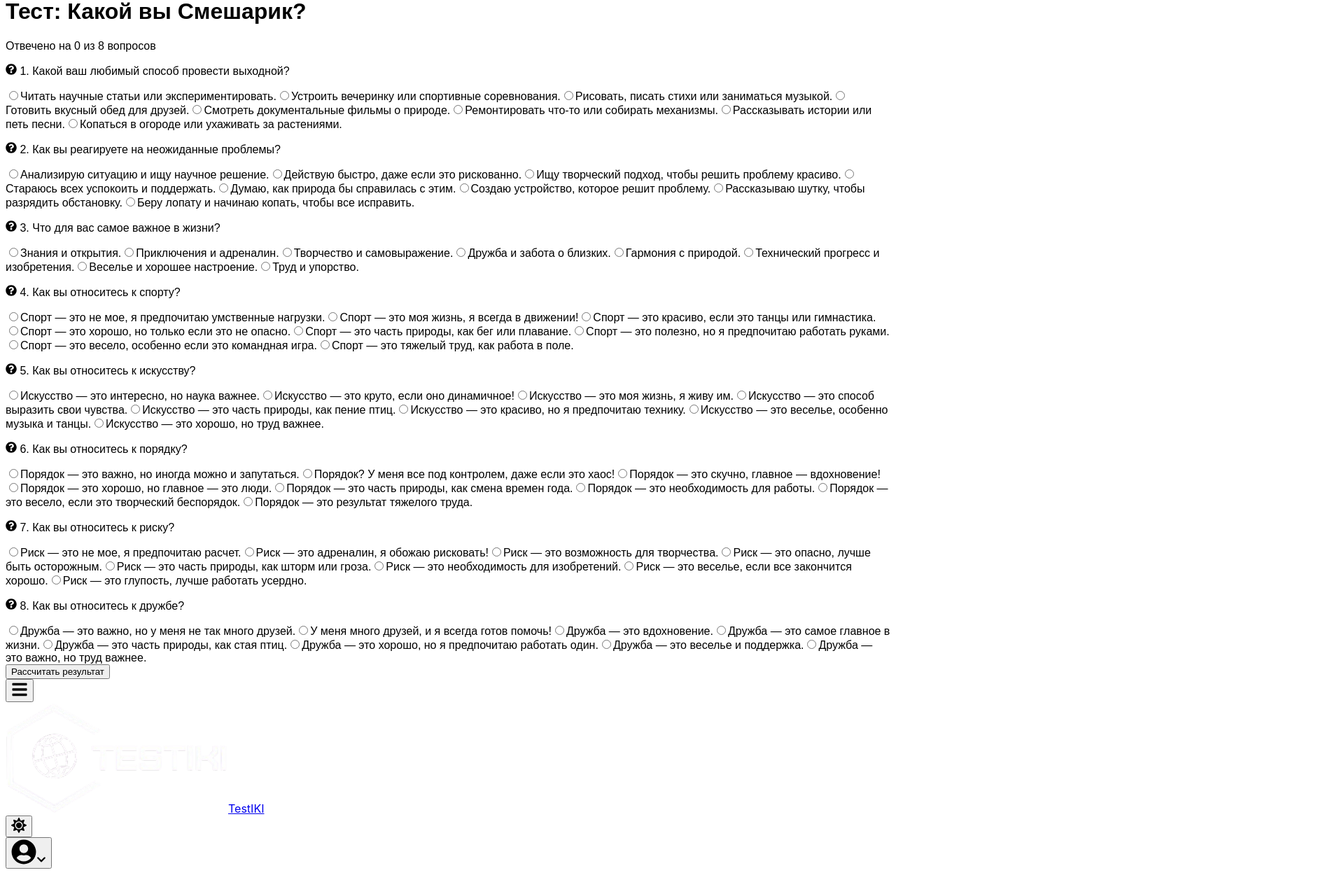
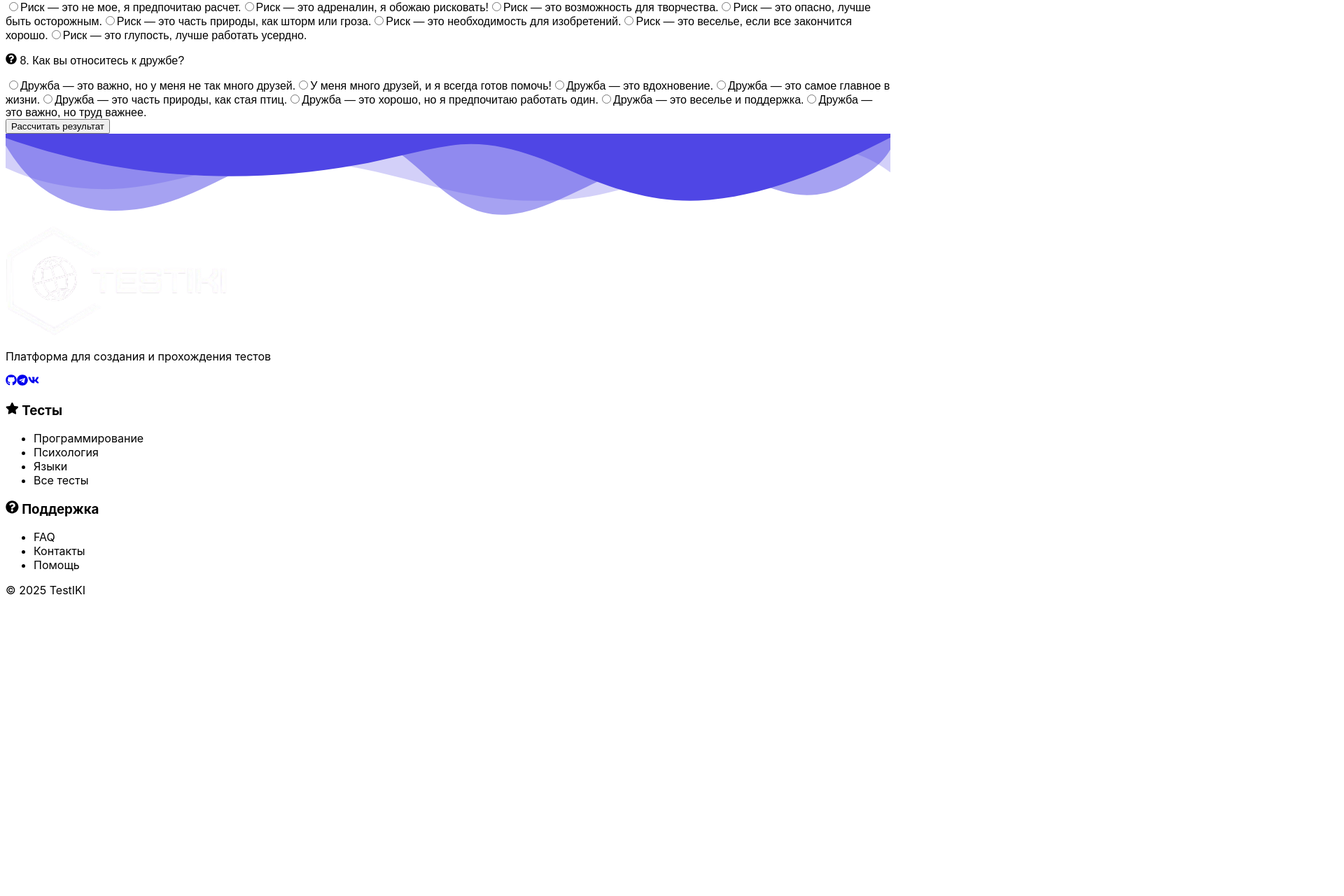
Before and after one commit to Kokos122/TestIKI, a React (Create React App) app in the folder Front/: page /smeshariki-test in a window 1280 px wide. Shown: the part 1074-2354 px from the top of the page at 70% size, 1920 px wide, since content can reach past the window. After the commit the page ends 1935 px from the top, so only its background shows below. Built offline with nearby package versions, Linux system fonts and the light colour scheme.

Commit message:
Доработал главную страницу

```diff
--- a/Front/src/Footer.js
+++ b/Front/src/Footer.js
@@ -1,233 +1,163 @@
 import React from "react";
-import { FaUserCircle, FaBars, FaSun, FaMoon, FaChevronDown } from "react-icons/fa";
-import { Link } from "react-router-dom";
-import { motion, AnimatePresence } from "framer-motion";
+import { FaStar, FaQuestionCircle, FaGithub, FaTelegram, FaVk } from "react-icons/fa";
+import { motion } from "framer-motion";
 
-const Header = ({ onProfileClick, onSidebarToggle, onThemeToggle, darkMode }) => {
-  const headerBg = darkMode
-    ? "bg-gradient-to-br from-gray-900 via-gray-800 to-gray-900"
-    : "bg-gradient-to-br from-indigo-500 via-indigo-400 to-indigo-500";
+const Footer = ({ darkMode }) => {
+  const footerBg = darkMode
+    ? "bg-gradient-to-t from-gray-900 to-gray-800"
+    : "bg-gradient-to-t from-indigo-600 to-indigo-500";
 
-  // Анимация выдвижения
-  const slideDown = {
-    hidden: { y: -100, opacity: 0 },
+  const textColor = darkMode ? "text-indigo-200" : "text-white";
+  const hoverColor = darkMode ? "hover:text-indigo-100" : "hover:text-gray-100";
+  const socialBg = darkMode ? "bg-gray-800" : "bg-indigo-700";
+
+  const containerVariants = {
+    hidden: { opacity: 0 },
+    visible: {
+      opacity: 1,
+      transition: {
+        staggerChildren: 0.1,
+        delayChildren: 0.2
+      }
+    }
+  };
+
+  const itemVariants = {
+    hidden: { y: 10, opacity: 0 },
     visible: {
       y: 0,
       opacity: 1,
       transition: {
         type: "spring",
-        stiffness: 200,
-        damping: 25,
-        mass: 0.5
-      }
-    },
-    exit: { y: -100, opacity: 0 }
-  };
-
-  // Анимация иконок
-  const iconBounce = {
-    hover: {
-      y: [0, -5, 0],
-      transition: {
-        duration: 0.5,
-        repeat: Infinity,
-        repeatType: "mirror"
+        stiffness: 100
       }
     }
   };
 
+  const WaveDivider = () => (
+    <div className="relative h-8 w-full overflow-hidden">
+      <svg
+        viewBox="0 0 1200 120"
+        preserveAspectRatio="none"
+        className="absolute top-0 left-0 w-full h-full"
+      >
+        <path
+          d="M0,0V46.29c47.79,22.2,103.59,32.17,158,28,70.36-5.37,136.33-33.31,206.8-37.5C438.64,32.43,512.34,53.67,583,72.05c69.27,18,138.3,24.88,209.4,13.08,36.15-6,69.85-17.84,104.45-29.34C989.49,25,1113-14.29,1200,52.47V0Z"
+          fill={darkMode ? "#111827" : "#4f46e5"}
+          opacity=".25"
+        />
+        <path
+          d="M0,0V15.81C13,36.92,27.64,56.86,47.69,72.05,99.41,111.27,165,111,224.58,91.58c31.15-10.15,60.09-26.07,89.67-39.8,40.92-19,84.73-46,130.83-49.67,36.26-2.85,70.9,9.42,98.6,31.56,31.77,25.39,62.32,62,103.63,73,40.44,10.79,81.35-6.69,119.13-24.28s75.16-39,116.92-43.05c59.73-5.85,113.28,22.88,168.9,38.84,30.2,8.66,59,6.17,87.09-7.5,22.43-10.89,48-26.93,60.65-49.24V0Z"
+          fill={darkMode ? "#111827" : "#4f46e5"}
+          opacity=".5"
+        />
+        <path
+          d="M0,0V5.63C149.93,59,314.09,71.32,475.83,42.57c43-7.64,84.23-20.12,127.61-26.46,59-8.63,112.48,12.24,165.56,35.4C827.93,77.22,886,95.24,951.2,90c86.53-7,172.46-45.71,248.8-84.81V0Z"
+          fill={darkMode ? "#111827" : "#4f46e5"}
+        />
+      </svg>
+    </div>
+  );
+
   return (
-    <AnimatePresence>
-      <motion.header
-        variants={slideDown}
+    <>
+      <WaveDivider />
+
+      <motion.footer
         initial="hidden"
-        animate="visible"
-        exit="exit"
-        className={`flex justify-between items-center px-6 py-4 h-24 shadow-2xl ${headerBg} sticky top-0 z-50`}
+        whileInView="visible"
+        viewport={{ once: true }}
+        variants={containerVariants}
+        className={`${footerBg} ${textColor} py-8 px-4`}
       >
-        {/* Левая часть с лого и меню */}
-        <div className="flex items-center space-x-8">
-          {/* Анимированная кнопка меню */}
-          <motion.button
-            onClick={onSidebarToggle}
-            whileHover="hover"
-            whileTap={{ scale: 0.9 }}
-            className="relative p-3 rounded-full group"
-          >
-            <FaBars size={24} className={darkMode ? "text-indigo-300" : "text-white"} />
-            {/* Эффект пульсации */}
-            <motion.span
-              className="absolute inset-0 border-2 border-transparent rounded-full pointer-events-none"
-              animate={{
-                borderColor: [null, darkMode ? "rgba(165,180,252,0.5)" : "rgba(255,255,255,0.5)", "transparent"],
-                scale: [1, 1.3, 1],
-                opacity: [0, 0.8, 0]
-              }}
-              transition={{
-                duration: 2,
-                repeat: Infinity,
-                repeatDelay: 3
-              }}
-            />
-          </motion.button>
-
-          {/* Логотип с эффектом поднятия */}
-          <motion.div
-            whileHover={{ y: -3 }}
-            transition={{ type: "spring", stiffness: 300 }}
-          >
-            <Link to="/" className="flex items-center">
+        <div className="max-w-6xl mx-auto">
+          <div className="grid grid-cols-1 md:grid-cols-4 gap-6">
+            {/* Лого и описание */}
+            <motion.div variants={itemVariants} className="md:col-span-2">
+              <div className="flex items-center mb-3">
                 <img
                   src={darkMode ? "/images/logo-white.png" : "/images/logo-white.png"}
-                alt="Logo"
-                className="h-14 w-auto"
+                  alt="TestIKI"
+                  className="h-10 w-auto mr-2"
                 />
-              <motion.span
-                className={`ml-3 text-xl font-bold ${darkMode ? "text-indigo-200" : "text-white"}`}
-                initial={{ opacity: 0, x: -10 }}
-                animate={{ opacity: 1, x: 0 }}
-                transition={{ delay: 0.3 }}
+                <span className="text-lg font-medium"></span>
+              </div>
+              <p className="text-xs opacity-80 mb-3">
+                Платформа для создания и прохождения тестов
+              </p>
+
+              {/* Социальные сети */}
+              <div className="flex space-x-3 mt-2">
+                {[
+                  { icon: <FaGithub />, name: "GitHub" },
+                  { icon: <FaTelegram />, name: "Telegram" },
+                  { icon: <FaVk />, name: "VK" }
+                ].map((social, index) => (
+                  <motion.a
+                    key={social.name}
+                    href="#"
+                    aria-label={social.name}
+                    whileHover={{ y: -3, scale: 1.1 }}
+                    whileTap={{ scale: 0.9 }}
+                    className={`p-2 rounded-full ${socialBg} ${hoverColor} transition-all`}
+                    initial={{ opacity: 0, y: 10 }}
+                    animate={{ opacity: 1, y: 0 }}
+                    transition={{ delay: 0.3 + index * 0.1 }}
                   >
-                TestIKI
-              </motion.span>
-            </Link>
+                    {social.icon}
+                  </motion.a>
+                ))}
+              </div>
+            </motion.div>
+
+            {/* Основные разделы */}
+            <motion.div variants={itemVariants}>
+              <h3 className="text-md font-medium mb-3 flex items-center">
+                <FaStar className="mr-2" /> Тесты
+              </h3>
+              <ul className="space-y-2">
+                {["Программирование", "Психология", "Языки", "Все тесты"].map((item) => (
+                  <motion.li
+                    key={item}
+                    whileHover={{ x: 3 }}
+                    className={`text-xs ${hoverColor} cursor-pointer`}
+                  >
+                    {item}
+                  </motion.li>
+                ))}
+              </ul>
+            </motion.div>
+
+            {/* Поддержка */}
+            <motion.div variants={itemVariants}>
+              <h3 className="text-md font-medium mb-3 flex items-center">
+                <FaQuestionCircle className="mr-2" /> Поддержка
+              </h3>
+              <ul className="space-y-2">
+                {["FAQ", "Контакты", "Помощь"].map((item) => (
+                  <motion.li
+                    key={item}
+                    whileHover={{ x: 3 }}
+                    className={`text-xs ${hoverColor} cursor-pointer`}
+                  >
+                    {item}
+                  </motion.li>
+                ))}
+              </ul>
             </motion.div>
           </div>
 
-        {/* Правая часть с элементами управления */}
-        <div className="flex items-center space-x-8">
-          {/* Переключатель темы с эффектом орбиты */}
-          <motion.div className="relative">
-            <motion.button
-              onClick={onThemeToggle}
-              whileHover={{ scale: 1.1 }}
-              whileTap={{ scale: 0.9 }}
-              className={`p-3 rounded-full ${darkMode ? "bg-indigo-900/30" : "bg-white/30"} backdrop-blur-sm`}
-              aria-label="Toggle theme"
+          {/* Копирайт */}
+          <motion.div
+            variants={itemVariants}
+            className={`border-t ${darkMode ? 'border-gray-700' : 'border-indigo-400'} mt-6 pt-4 text-xs text-center opacity-70`}
           >
-              {darkMode ? (
-                <FaMoon size={20} className="text-indigo-300" />
-              ) : (
-                <FaSun size={22} className="text-yellow-300" />
-              )}
-            </motion.button>
-            {/* Орбитальные точки */}
-            {[0, 1, 2].map((i) => (
-              <motion.span
-                key={i}
-                className={`absolute rounded-full ${darkMode ? "bg-indigo-400" : "bg-yellow-300"}`}
-                style={{
-                  width: 6,
-                  height: 6,
-                  top: "50%",
-                  left: "50%",
-                }}
-                animate={{
-                  x: [0, Math.sin(i * 120 * Math.PI/180) * 25, 0],
-                  y: [0, Math.cos(i * 120 * Math.PI/180) * 25, 0],
-                  opacity: [0, 0.8, 0]
-                }}
-                transition={{
-                  duration: 3,
-                  repeat: Infinity,
-                  delay: i * 0.3,
-                  ease: "easeInOut"
-                }}
-              />
-            ))}
-          </motion.div>
-
-          {/* Иконка профиля с выпадающим эффектом */}
-          <motion.div className="relative">
-            <motion.button
-              onClick={onProfileClick}
-              variants={iconBounce}
-              whileHover="hover"
-              whileTap={{ scale: 0.9 }}
-              className={`p-2 rounded-full ${darkMode ? "bg-indigo-900/30" : "bg-white/30"} backdrop-blur-sm`}
-            >
-              <FaUserCircle
-                size={36}
-                className={darkMode ? "text-indigo-300" : "text-white"}
-              />
-              <motion.span
-                className="absolute -bottom-1 -right-1"
-                animate={{
-                  rotate: [0, 20, -20, 0]
-                }}
-                transition={{
-                  duration: 2,
-                  repeat: Infinity
-                }}
-              >
-                <FaChevronDown
-                  size={14}
-                  className={darkMode ? "text-indigo-400" : "text-white"}
-                />
-              </motion.span>
-            </motion.button>
+            © {new Date().getFullYear()} TestIKI
           </motion.div>
         </div>
-
-        {/* Декоративные элементы */}
-        <div className="absolute inset-0 overflow-hidden pointer-events-none">
-          {/* Парящие частицы */}
-          {[...Array(15)].map((_, i) => (
-            <motion.div
-              key={i}
-              className={`absolute rounded-full ${darkMode ? "bg-indigo-400/30" : "bg-white/40"}`}
-              style={{
-                width: `${2 + Math.random() * 4}px`,
-                height: `${2 + Math.random() * 4}px`,
-                left: `${Math.random() * 100}%`,
-                top: `${Math.random() * 100}%`,
-              }}
-              animate={{
-                y: [0, -20, 0],
-                x: [0, (Math.random() - 0.5) * 30, 0],
-                opacity: [0.3, 1, 0.3]
-              }}
-              transition={{
-                duration: 5 + Math.random() * 10,
-                repeat: Infinity,
-                delay: Math.random() * 5
-              }}
-            />
-          ))}
-
-          {/* Световые блики */}
-          {!darkMode && (
-            <>
-              <motion.div
-                className="absolute top-0 left-0 w-1/3 h-full bg-gradient-to-r from-white/30 via-white/0 to-white/0"
-                animate={{
-                  x: ["-100%", "100%"]
-                }}
-                transition={{
-                  duration: 15,
-                  repeat: Infinity,
-                  repeatType: "reverse",
-                  ease: "linear"
-                }}
-              />
-              <motion.div
-                className="absolute top-0 left-0 w-1/2 h-full bg-gradient-to-r from-white/0 via-white/20 to-white/0"
-                animate={{
-                  x: ["-100%", "100%"]
-                }}
-                transition={{
-                  duration: 20,
-                  repeat: Infinity,
-                  delay: 5,
-                  ease: "linear"
-                }}
-              />
+      </motion.footer>
     </>
-          )}
-        </div>
-      </motion.header>
-    </AnimatePresence>
   );
 };
 
-export default Header;
+export default Footer;
--- a/Front/src/Header.js
+++ b/Front/src/Header.js
@@ -1,131 +1,221 @@
-import React from "react";
-import { FaUserCircle, FaBars, FaSun, FaMoon } from "react-icons/fa";
-import { Link } from "react-router-dom";
-import { motion } from "framer-motion";
+import React, { useState, useEffect } from 'react';
+import { FaUserCircle, FaBars, FaSun, FaMoon } from 'react-icons/fa';
+import { Link } from 'react-router-dom';
+import { motion, useAnimation } from 'framer-motion';
 
 const Header = ({ onProfileClick, onSidebarToggle, onThemeToggle, darkMode }) => {
-  const headerBg = darkMode
-    ? "bg-gradient-to-br from-gray-800 via-gray-900 to-gray-800 shadow-gray-900/50"
-    : "bg-gradient-to-br from-indigo-400 via-indigo-500 to-indigo-600 shadow-indigo-400/50";
+  const [isHovering, setIsHovering] = useState(false);
+  const controls = useAnimation();
+
+  // Анимация фонового градиента
+  useEffect(() => {
+    const animateGradient = async () => {
+      while (true) {
+        await controls.start({
+          backgroundPosition: [
+            '0% 50%',
+            '100% 50%',
+            '0% 50%'
+          ],
+          transition: {
+            duration: 15,
+            repeat: Infinity,
+            ease: 'linear'
+          }
+        });
+      }
+    };
+    animateGradient();
+  }, [controls]);
+
+  // Эффект мягких энергетических волн
+  const EnergyWaves = () => {
+    return (
+      <div className="absolute inset-0 overflow-hidden pointer-events-none">
+        {[...Array(3)].map((_, i) => (
+          <motion.div
+            key={`wave-${i}`}
+            className="absolute rounded-full"
+            style={{
+              width: '150%',
+              height: '150%',
+              left: '-25%',
+              top: '-25%',
+              border: `1px solid ${darkMode ? 'rgba(165,180,252,0.2)' : 'rgba(255,255,255,0.2)'}`,
+              borderRadius: '50%'
+            }}
+            initial={{ scale: 0.5, opacity: 0 }}
+            animate={{
+              scale: 1.5,
+              opacity: [0, 0.3, 0],
+            }}
+            transition={{
+              duration: 4 + i,
+              repeat: Infinity,
+              delay: i * 1.5,
+              ease: 'easeOut'
+            }}
+          />
+        ))}
+      </div>
+    );
+  };
+
+  // Эффект плавающих частиц
+  const FloatingParticles = () => {
+    return (
+      <>
+        {[...Array(8)].map((_, i) => (
+          <motion.div
+            key={`particle-${i}`}
+            className="absolute rounded-full"
+            style={{
+              width: `${2 + Math.random() * 3}px`,
+              height: `${2 + Math.random() * 3}px`,
+              left: `${Math.random() * 100}%`,
+              top: `${Math.random() * 100}%`,
+              backgroundColor: darkMode ? 'rgba(165,180,252,0.6)' : 'rgba(255,255,255,0.6)'
+            }}
+            animate={{
+              y: [0, -20, 0],
+              x: [0, (Math.random() - 0.5) * 30, 0],
+              opacity: [0.3, 0.8, 0.3]
+            }}
+            transition={{
+              duration: 5 + Math.random() * 10,
+              repeat: Infinity,
+              delay: Math.random() * 3,
+              ease: 'easeInOut'
+            }}
+          />
+        ))}
+      </>
+    );
+  };
 
   return (
     <motion.header
-      initial={{ y: -100, opacity: 0, scale: 0.9 }}
-      animate={{ y: 0, opacity: 1, scale: 1 }}
-      transition={{
-        type: "spring",
-        stiffness: 200,
-        damping: 25,
-        delay: 0.3
-      }}
-      className={`flex justify-between items-center px-6 py-3 h-20 shadow-2xl ${headerBg} sticky top-0 z-50`}
+      initial={{ y: -20, opacity: 0 }}
+      animate={{ y: 0, opacity: 1 }}
+      transition={{ duration: 0.4 }}
+      className={`relative flex justify-between items-center px-6 py-4 h-18 sticky top-0 z-50 overflow-hidden ${
+        darkMode ? 'text-indigo-300' : 'text-white'
+      }`}
+      onMouseEnter={() => setIsHovering(true)}
+      onMouseLeave={() => setIsHovering(false)}
     >
-      {/* Левая часть */}
-      <div className="flex items-center space-x-6">
-        {/* Кнопка меню */}
+      {/* Анимированный фон */}
+      <motion.div
+        className="absolute inset-0"
+        animate={controls}
+        style={{
+          background: darkMode
+            ? 'linear-gradient(45deg, #111827, #1f2937, #111827)'
+            : 'linear-gradient(45deg, #4f46e5, #6366f1, #4f46e5)',
+          backgroundSize: '200% 200%'
+        }}
+      />
+
+      {/* Эффекты */}
+      <EnergyWaves />
+      <FloatingParticles />
+
+      {/* Пульсирующая граница */}
+      <motion.div
+        className="absolute bottom-0 left-0 w-full h-0.5"
+        animate={{
+          opacity: [0.6, 1, 0.6],
+          background: darkMode
+            ? 'linear-gradient(90deg, transparent, #a5b4fc, transparent)'
+            : 'linear-gradient(90deg, transparent, #ffffff, transparent)',
+          boxShadow: darkMode
+            ? '0 0 10px 2px rgba(165,180,252,0.3)'
+            : '0 0 10px 2px rgba(255,255,255,0.3)'
+        }}
+        transition={{
+          duration: 3,
+          repeat: Infinity,
+          ease: 'easeInOut'
+        }}
+      />
+
+      {/* Левая часть с логотипом */}
+      <div className="flex items-center space-x-5 z-10">
         <motion.button
           onClick={onSidebarToggle}
           whileHover={{ scale: 1.1 }}
-          whileTap={{ scale: 0.95 }}
-          transition={{ type: "spring", stiffness: 400, damping: 10 }}
-          className="p-2 rounded-full hover:bg-white/10 transition-colors"
+          whileTap={{ scale: 0.9 }}
+          className="p-2 rounded-lg backdrop-blur-sm hover:bg-white/10 transition-all"
         >
-          <FaBars size={24} className={darkMode ? "text-indigo-300" : "text-indigo-100"} />
+          <FaBars size={20} />
         </motion.button>
 
-        {/* Логотип */}
-        <motion.div whileHover={{ scale: 1.05 }}>
-          <Link to="/">
+        <Link to="/" className="flex items-center z-10">
+          <motion.div
+            initial={{ opacity: 0, x: -10 }}
+            animate={{ opacity: 1, x: 0 }}
+            transition={{ delay: 0.3 }}
+          >
             <img
-              src={darkMode ? "/images/logo-white.png" : "/images/logo-black.png"}
-              alt="TestIKI Logo"
-              className="h-12 w-auto transition-transform"
+              src={darkMode ? "/images/logo-white.png" : "/images/logo-white.png"}
+              alt="TESTiki"
+              className="h-10 w-auto"
             />
-          </Link>
-        </motion.div>
+          </motion.div>
+        </Link>
       </div>
 
-      {/* Правая часть */}
-      <div className="flex items-center space-x-6">
-        {/* Переключатель темы */}
+      {/* Правая часть с иконками */}
+      <div className="flex items-center space-x-5 z-10">
         <motion.button
           onClick={onThemeToggle}
           whileHover={{ scale: 1.1 }}
           whileTap={{ scale: 0.9 }}
-          animate={{
-            rotate: [0, 10, -10, 0],
-          }}
-          transition={{
-            duration: 2,
-            repeat: Infinity,
-            ease: "easeInOut"
-          }}
-          className={`p-2 rounded-full ${darkMode ? "bg-indigo-900/30" : "bg-white/30"}`}
-          aria-label="Переключить тему"
+          className={`p-2 rounded-full backdrop-blur-md ${
+            darkMode ? 'bg-gray-800/40' : 'bg-white/20'
+          } transition-all`}
         >
           {darkMode ? (
-            <FaMoon size={20} className="text-indigo-300" />
+            <motion.div
+              animate={{ rotate: 360 }}
+              transition={{ duration: 15, repeat: Infinity, ease: 'linear' }}
+            >
+              <FaMoon size={18} />
+            </motion.div>
           ) : (
-            <FaSun size={22} className="text-yellow-400" />
+            <motion.div
+              animate={{ rotate: 360 }}
+              transition={{ duration: 10, repeat: Infinity, ease: 'linear' }}
+            >
+              <FaSun size={18} />
+            </motion.div>
           )}
         </motion.button>
 
-        {/* Иконка профиля */}
         <motion.button
           onClick={onProfileClick}
-          whileHover={{ scale: 1.1 }}
-          whileTap={{ scale: 0.9 }}
-          transition={{ type: "spring", stiffness: 400, damping: 10 }}
-          className={`p-1 rounded-full ${darkMode ? "" : "bg-white/20 backdrop-blur-sm"}`}
+          whileHover={{ scale: 1.05 }}
+          whileTap={{ scale: 0.95 }}
+          className="p-1 rounded-full hover:bg-white/10 transition-all relative"
         >
-          <FaUserCircle
-            size={40}
-            className={darkMode ? "text-indigo-300" : "text-indigo-700 drop-shadow-lg"}
+          <FaUserCircle size={28} />
+          <motion.div
+            className="absolute inset-0 rounded-full border pointer-events-none"
+            animate={{
+              borderColor: [
+                `${darkMode ? 'rgba(165,180,252,0)' : 'rgba(255,255,255,0)'}`,
+                `${darkMode ? 'rgba(165,180,252,0.6)' : 'rgba(255,255,255,0.6)'}`,
+                `${darkMode ? 'rgba(165,180,252,0)' : 'rgba(255,255,255,0)'}`
+              ],
+              scale: [1, 1.2, 1]
+            }}
+            transition={{
+              duration: 2,
+              repeat: Infinity,
+              ease: 'easeInOut'
+            }}
           />
         </motion.button>
-      </div>
-
-      {/* Декоративные элементы */}
-      <div className="absolute inset-0 overflow-hidden pointer-events-none">
-        {[...Array(5)].map((_, i) => (
-          <motion.div
-            key={i}
-            initial={{ opacity: 0 }}
-            animate={{
-              x: [0, 100 * (i % 2 === 0 ? 1 : -1), 0],
-              y: [0, 50, 0],
-              opacity: [0.2, 0.4, 0.2]
-            }}
-            transition={{
-              duration: 15 + i * 3,
-              repeat: Infinity,
-              ease: "easeInOut",
-              delay: i * 2
-            }}
-            className={`absolute rounded-full ${darkMode ? "bg-indigo-500/15" : "bg-white/30"}`}
-            style={{
-              width: `${80 + i * 40}px`,
-              height: `${80 + i * 40}px`,
-              top: `${10 + i * 10}%`,
-              left: `${i * 15}%`,
-              filter: "blur(20px)"
-            }}
-          />
-        ))}
-
-        {/* Дополнительный градиентный блик */}
-        <motion.div
-          animate={{
-            x: ["-100%", "100%"],
-            opacity: [0.2, 0.8, 0.2]
-          }}
-          transition={{
-            duration: 10,
-            repeat: Infinity,
-            ease: "linear"
-          }}
-          className="absolute top-0 left-0 w-full h-full bg-gradient-to-r from-transparent via-white/20 to-transparent pointer-events-none"
-        />
       </div>
     </motion.header>
   );
```
Lines whose indentation alone changed are shown as unchanged.
